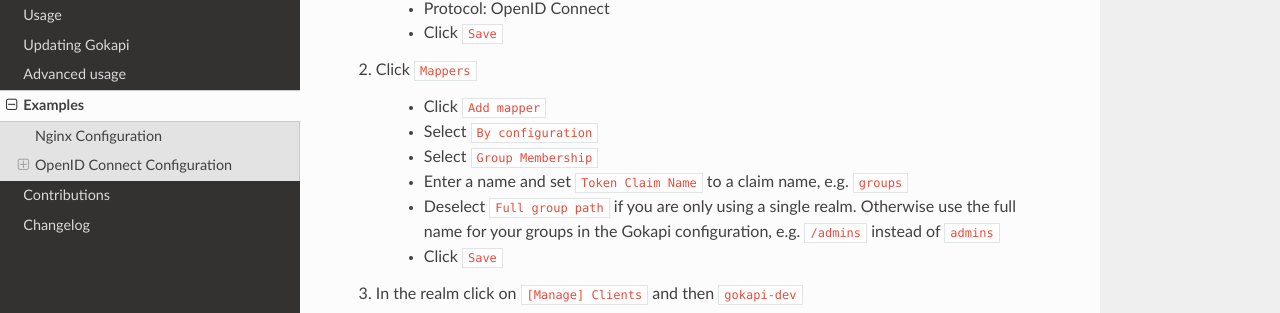
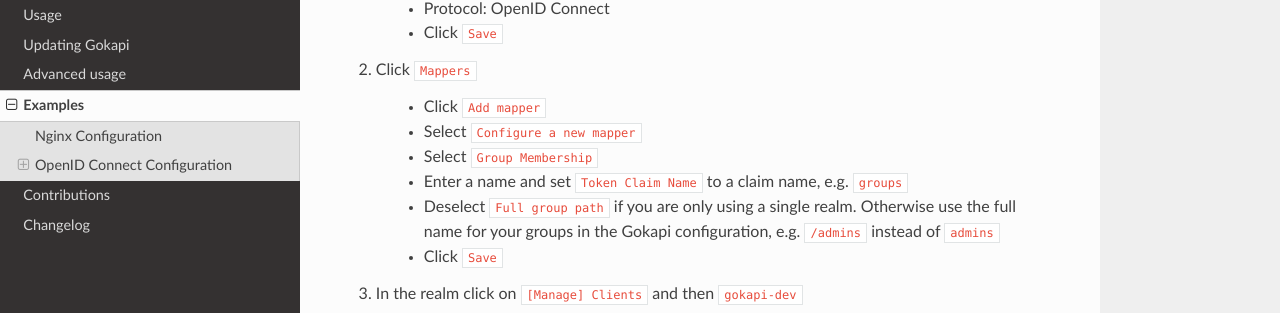
Before and after one commit to Forceu/Gokapi, a Sphinx documentation site: the page built from docs/examples.rst, in a window 1280 px wide and 900 px high, scrolled down 3326 px. Shown: the part 134-447 px from the top of the window. Built offline with Sphinx 7.4.7 and the Read the Docs theme 2.0.0, drawn with Linux system fonts in a browser that asks for light colours.

Commit message:
Minor change to documentation

```diff
--- a/docs/examples.rst
+++ b/docs/examples.rst
@@ -207,7 +207,7 @@ Addding a scope for exposing groups (optional)
 #. Click ``Mappers``
 
     * Click ``Add mapper``
-    * Select ``By configuration``
+    * Select ``Configure a new mapper``
     * Select ``Group Membership``
     * Enter a name and set ``Token Claim Name`` to a claim name, e.g. ``groups``
     * Deselect ``Full group path`` if you are only using a single realm. Otherwise use the full name for your groups in the Gokapi configuration, e.g. ``/admins`` instead of ``admins``
```
